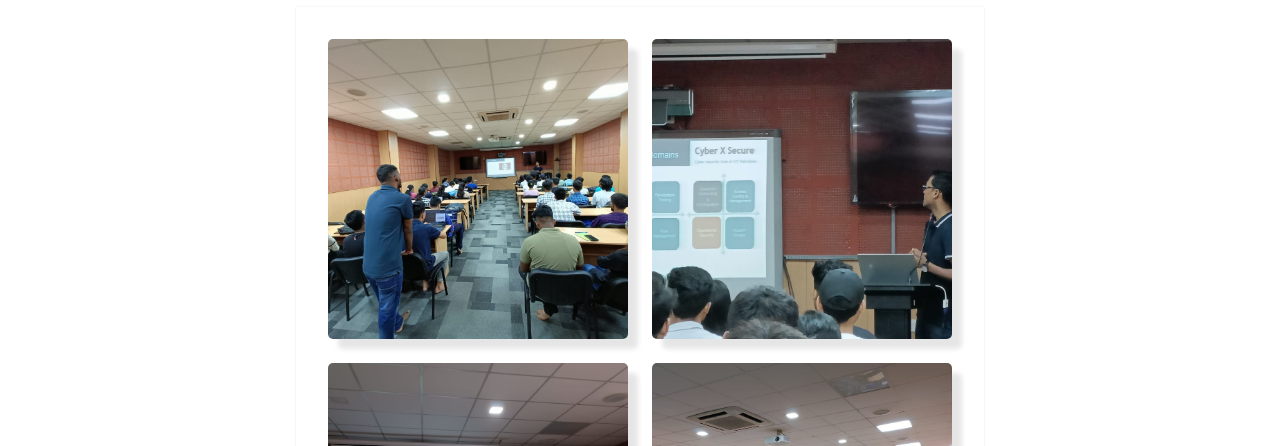
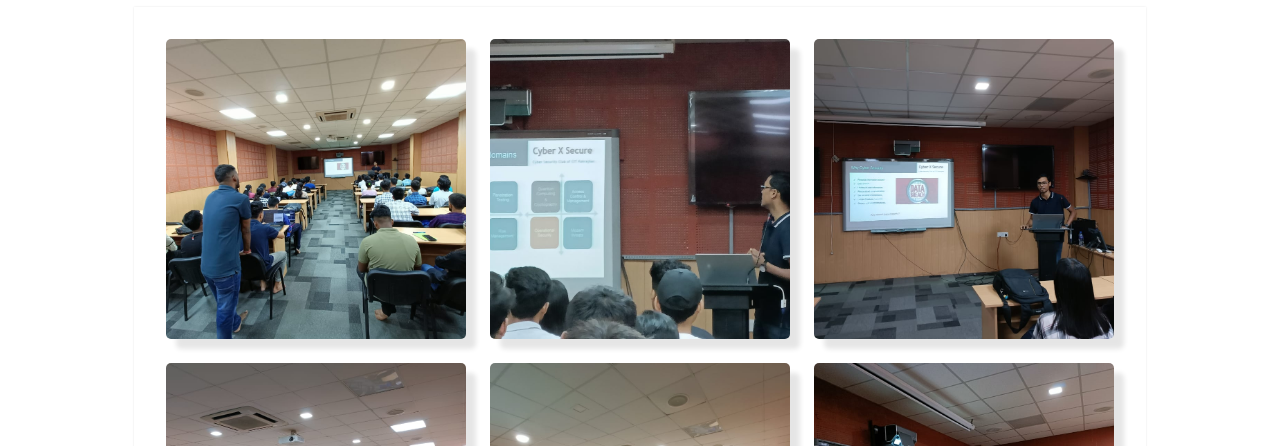
Before and after one commit to IslARY/CyberSecClubCIT-MOCKUP, a website: page components/gallery.html in a window 1280 px wide. Shown: the part 354-800 px from the top of the page. Drawn offline with nearby package versions, Linux system fonts and the light colour scheme.

Commit message:
Firefox Support

```diff
--- a/scss/gallery.scss
+++ b/scss/gallery.scss
@@ -64,7 +64,7 @@ body{
 	}
 	.event-img{
 		margin-bottom: 50px;
-		min-width: 50%;
+		min-width: 70%;
 		padding: 2rem;
 		display: grid;
 		gap: 1.5em;
@@ -127,7 +127,7 @@ body{
 		}
 	}
 }
-@media (max-width: 600px){
+@media (max-width: 700px){
 	html, body{
 		overflow-x: hidden;
 	}
```
Also changed, not shown: scss/gallery.css.
